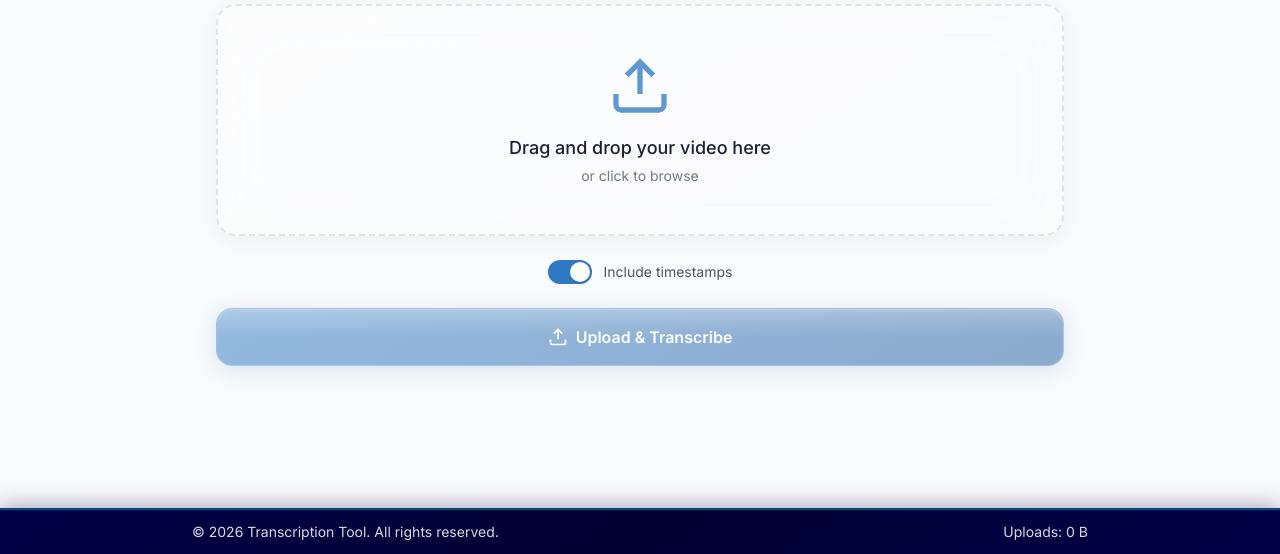
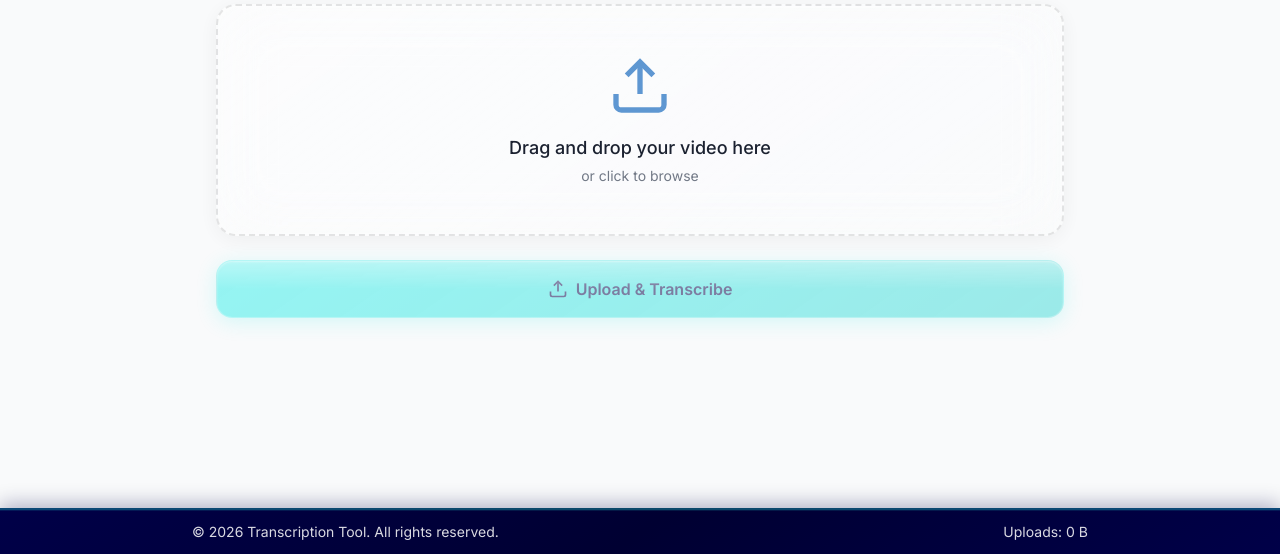
Before and after one commit to saumyakr1232/transcription_tool, a FastAPI app: page / in a window 1280 px wide. Shown: the part 246-800 px from the top of the page. Run offline with FastAPI, Linux system fonts and the light colour scheme; some libraries are stand-ins or nearby versions.

Commit message:
style: update primary button to cyan accent theme and remove timestamp option.

```diff
--- a/app/static/css/styles.css
+++ b/app/static/css/styles.css
@@ -271,22 +271,22 @@
         inset 0 1px 0 rgba(38, 239, 233, 0.08);
 }
 
-/* Primary button with liquid glass - Cognizant Blue */
+/* Primary button with liquid glass - Cyan Accent Theme */
 .liquid-accent-btn {
     position: relative;
     background: linear-gradient(
         145deg,
-        #2F78C4 0%,
-        #1E5A9E 100%
+        rgba(38, 239, 233, 0.95) 0%,
+        rgba(30, 212, 207, 0.85) 100%
     );
-    border: 1px solid rgba(255, 255, 255, 0.2);
+    border: 1px solid rgba(255, 255, 255, 0.3);
     border-radius: 16px;
     box-shadow:
-        0 4px 20px rgba(47, 120, 196, 0.35),
-        inset 0 1px 2px rgba(255, 255, 255, 0.3);
+        0 4px 20px rgba(38, 239, 233, 0.35),
+        inset 0 1px 2px rgba(255, 255, 255, 0.4);
     transition: all 0.3s cubic-bezier(0.4, 0, 0.2, 1);
     overflow: hidden;
-    color: white;
+    color: #000048;
 }
 
 .liquid-accent-btn::before {
@@ -298,7 +298,7 @@
     height: 50%;
     background: linear-gradient(
         180deg,
-        rgba(255, 255, 255, 0.25) 0%,
+        rgba(255, 255, 255, 0.35) 0%,
         transparent 100%
     );
     pointer-events: none;
@@ -308,12 +308,12 @@
     transform: translateY(-2px) scale(1.02);
     background: linear-gradient(
         145deg,
-        #4A90D9 0%,
-        #2F78C4 100%
+        rgba(38, 239, 233, 1) 0%,
+        rgba(38, 239, 233, 0.9) 100%
     );
     box-shadow:
-        0 8px 30px rgba(47, 120, 196, 0.45),
-        inset 0 1px 2px rgba(255, 255, 255, 0.4);
+        0 8px 30px rgba(38, 239, 233, 0.5),
+        inset 0 1px 2px rgba(255, 255, 255, 0.5);
 }
 
 .liquid-accent-btn:disabled {
--- a/app/templates/index.html
+++ b/app/templates/index.html
@@ -75,24 +75,8 @@
                 </div>
             </div>
 
-            <!-- Options -->
-            <div class="flex justify-center">
-                <label class="flex items-center gap-3 cursor-pointer select-none">
-                    <div class="relative">
-                        <input type="checkbox" name="include_timestamps" value="true" checked class="sr-only peer">
-                        <div
-                            class="w-11 h-6 bg-gray-200 dark:bg-gray-800 rounded-full peer-checked:bg-primary transition-all duration-300">
-                        </div>
-                        <div
-                            class="absolute top-0.5 left-0.5 w-5 h-5 bg-white rounded-full peer-checked:translate-x-5 transition-all duration-300 shadow">
-                        </div>
-                    </div>
-                    <span class="text-gray-600 dark:text-gray-400 text-sm">Include timestamps</span>
-                </label>
-            </div>
-
             <button type="submit"
-                class="liquid-accent-btn flex items-center justify-center gap-2 px-8 py-4 text-white font-semibold"
+                class="liquid-accent-btn flex items-center justify-center gap-2 px-8 py-4 text-navy font-semibold"
                 id="upload-btn" disabled>
                 <svg class="w-5 h-5" viewBox="0 0 24 24" fill="none" stroke="currentColor" stroke-width="2">
                     <path d="M21 15v4a2 2 0 0 1-2 2H5a2 2 0 0 1-2-2v-4" />
```
